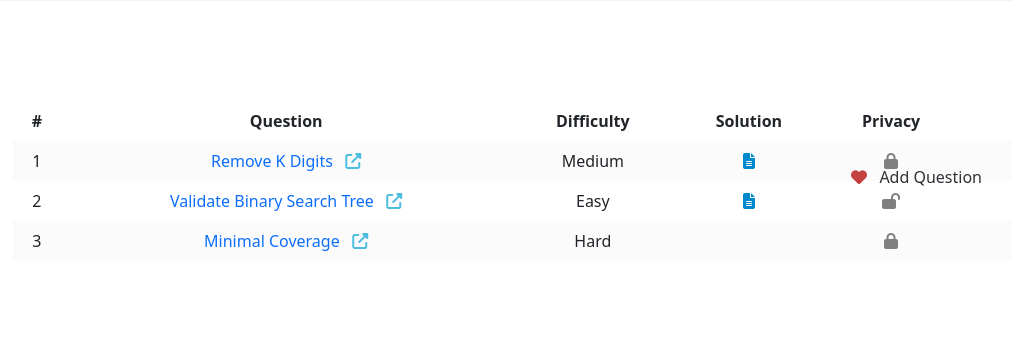
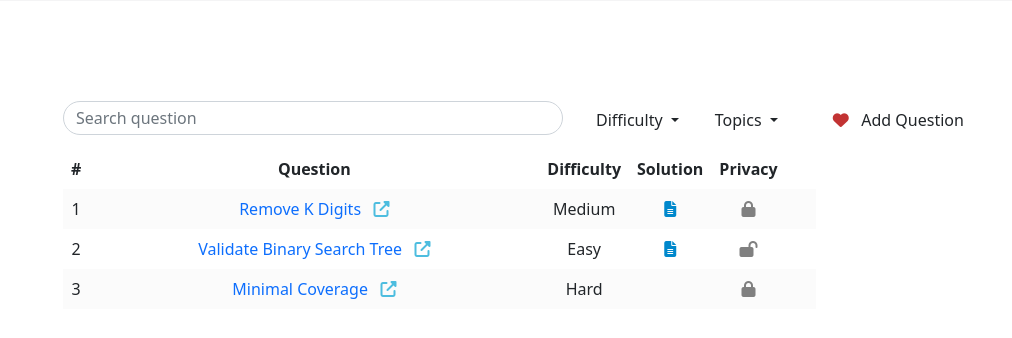
Before and after one commit to Rithin25/project, a Flask app: template templates/Home_page/index.html in a window 1280 px wide. Shown: the part 46-384 px from the top of the page, without its empty margins (187-1199 px from the left). Run offline with Flask 2, Linux system fonts and the light colour scheme; the template is opened without the code that fills it, so the values that code supplies are empty; some libraries are stand-ins or nearby versions.

Commit message:
added searchbar

```diff
--- a/templates/Home_page/index.html
+++ b/templates/Home_page/index.html
@@ -47,15 +47,106 @@
     </div>
   </nav>
 
-  <hr class="line dotted fav-list-hr seperator">
+  <hr class="seperator">
 
-  <button type="button" class="btn add-question-btn">
-    <span>
-      <i class="fas fa-heart" style="color: rgb(194, 51, 51);"></i>
-      &nbsp Add Question
-    </span>
+  <div class="content">
+    <div class="search-bar">
+      <input type="text" class="form-control" placeholder="Search question">
+      <div class="btn-group">
+        <button type="button" class="btn  dropdown-toggle" data-bs-toggle="dropdown" aria-expanded="false">
+          Difficulty
         </button>
+        <ul class="dropdown-menu">
+          <li class="dropdown-item">Easy</li>
+          <li class="dropdown-item">Medium</li>
+          <li class="dropdown-item">Hard</li>
+        </ul>
+      </div>
+      <div class="btn-group">
+        <button type="button" class="btn  dropdown-toggle" data-bs-toggle="dropdown" aria-expanded="false">
+          Topics
+        </button>
+        <ul class="dropdown-menu">
+          <input type="text" class="form-control topic-search" placeholder="Filter Topics">
+          <hr class="seperator" style="color: gray;">
+          <div class="topic-list">
+            <li class="dropdown-item">
+              <div class="form-check">
+                <input class="form-check-input" type="checkbox" value="" id="flexCheckDefault">
+                <label class="form-check-label" for="flexCheckDefault">
+                  Array
+                </label>
+              </div>
+            </li>
+            <hr class="seperator">
+            <li class="dropdown-item">
+              <div class="form-check">
+                <input class="form-check-input" type="checkbox" value="" id="flexCheckDefault">
+                <label class="form-check-label" for="flexCheckDefault">
+                  Stack
+                </label>
+              </div>
+            </li>
+            <hr class="seperator">
 
+            <li class="dropdown-item">
+              <div class="form-check">
+                <input class="form-check-input" type="checkbox" value="" id="flexCheckDefault">
+                <label class="form-check-label" for="flexCheckDefault">
+                  Queue
+                </label>
+              </div>
+            </li>
+            <hr class="seperator">
+            <li class="dropdown-item">
+              <div class="form-check">
+                <input class="form-check-input" type="checkbox" value="" id="flexCheckDefault">
+                <label class="form-check-label" for="flexCheckDefault">
+                  Tree
+                </label>
+              </div>
+            </li>
+            <hr class="seperator">
+            <li class="dropdown-item">
+              <div class="form-check">
+                <input class="form-check-input" type="checkbox" value="" id="flexCheckDefault">
+                <label class="form-check-label" for="flexCheckDefault">
+                  Array
+                </label>
+              </div>
+            </li>
+            <hr class="seperator">
+            <li class="dropdown-item">
+              <div class="form-check">
+                <input class="form-check-input" type="checkbox" value="" id="flexCheckDefault">
+                <label class="form-check-label" for="flexCheckDefault">
+                  Stack
+                </label>
+              </div>
+            </li>
+            <hr class="seperator">
+            <li class="dropdown-item">
+              <div class="form-check">
+                <input class="form-check-input" type="checkbox" value="" id="flexCheckDefault">
+                <label class="form-check-label" for="flexCheckDefault">
+                  Queue
+                </label>
+              </div>
+            </li>
+            <hr class="seperator">
+            <li class="dropdown-item">
+              <div class="form-check">
+                <input class="form-check-input" type="checkbox" value="" id="flexCheckDefault">
+                <label class="form-check-label" for="flexCheckDefault">
+                  Tree
+                </label>
+              </div>
+            </li>
+            <hr class="seperator">
+          </div>
+        </ul>
+      </div>
+    </div>
     <table class="table table-borderless">
       <thead>
         <tr>
@@ -90,7 +181,8 @@
         <tr>
           <td scope="row">3</td>
           <td class="title"><a href="">Minimal Coverage</a> &nbsp; <a
-            href="https://codeforces.com/problemset/problem/1579/G"> <i class="fas fa-external-link-alt"></i> </a></td>
+              href="https://codeforces.com/problemset/problem/1579/G"> <i class="fas fa-external-link-alt"></i> </a>
+          </td>
           <td>Hard</td>
           <td><a href=""></a></td>
           <td><i class="fas fa-lock"></i></td>
@@ -98,6 +190,17 @@
         </tr>
       </tbody>
     </table>
+  </div>
+
+
+  <button type="button" class="btn add-question-btn">
+    <span>
+      <i class="fas fa-heart" style="color: rgb(194, 51, 51);"></i>
+      &nbsp Add Question
+    </span>
+  </button>
+
 
 </body>
+
 </html>
--- a/templates/Home_page/style.css
+++ b/templates/Home_page/style.css
@@ -3,10 +3,11 @@ a{
     text-decoration: none;
 }
 
-td,th{
+
+td , th {
     text-align: center;
-    justify-content: center;
 }
+
 
 
 .navbar{
@@ -26,31 +27,46 @@ td,th{
     margin: 0;
     color: #d2d4d6;
 }
-.add-question-btn{
-    position: relative;
-    top : 150px;
-    right : 80px;
-    padding: 8px 25px;
-    margin: 5px;
-    float: right;
-    outline: none;
-}
+
 
 .table>tbody>tr:nth-child(odd)>td,
 .table>tbody>tr:nth-child(odd)>th {
    background-color: #d2d4d618;
  }
 
-
-.table{
-    width: 1000px;
-    position: relative;
-    left: 200px;
-    top : 100px;
+.content{
+    display: inline-block;
+    margin-left: 250px;
+    margin-top: 100px;
 }
 
+.search-bar > .form-control{
+    border-radius: 1020px;
+    width: 500px;
+    height: 34px;
+    margin-right: 20px;
+    display: inline-block;
+}
+
+.topic-search{
+    margin: 10px 30px 20px 10px;
+    height: 34px;
+    width: 175px;
+}
+
+
+.search-bar{
+    display: inline-flex;
+    margin-bottom: 10px;
+}
 .title{
     color:  rgb(77, 189, 223);
+    width: 450px;
+}
+.topic-list{
+    height: 150px;
+    overflow-y: scroll;
+
 }
 
 .fa-file-alt{
```
Lines whose indentation alone changed are shown as unchanged.
